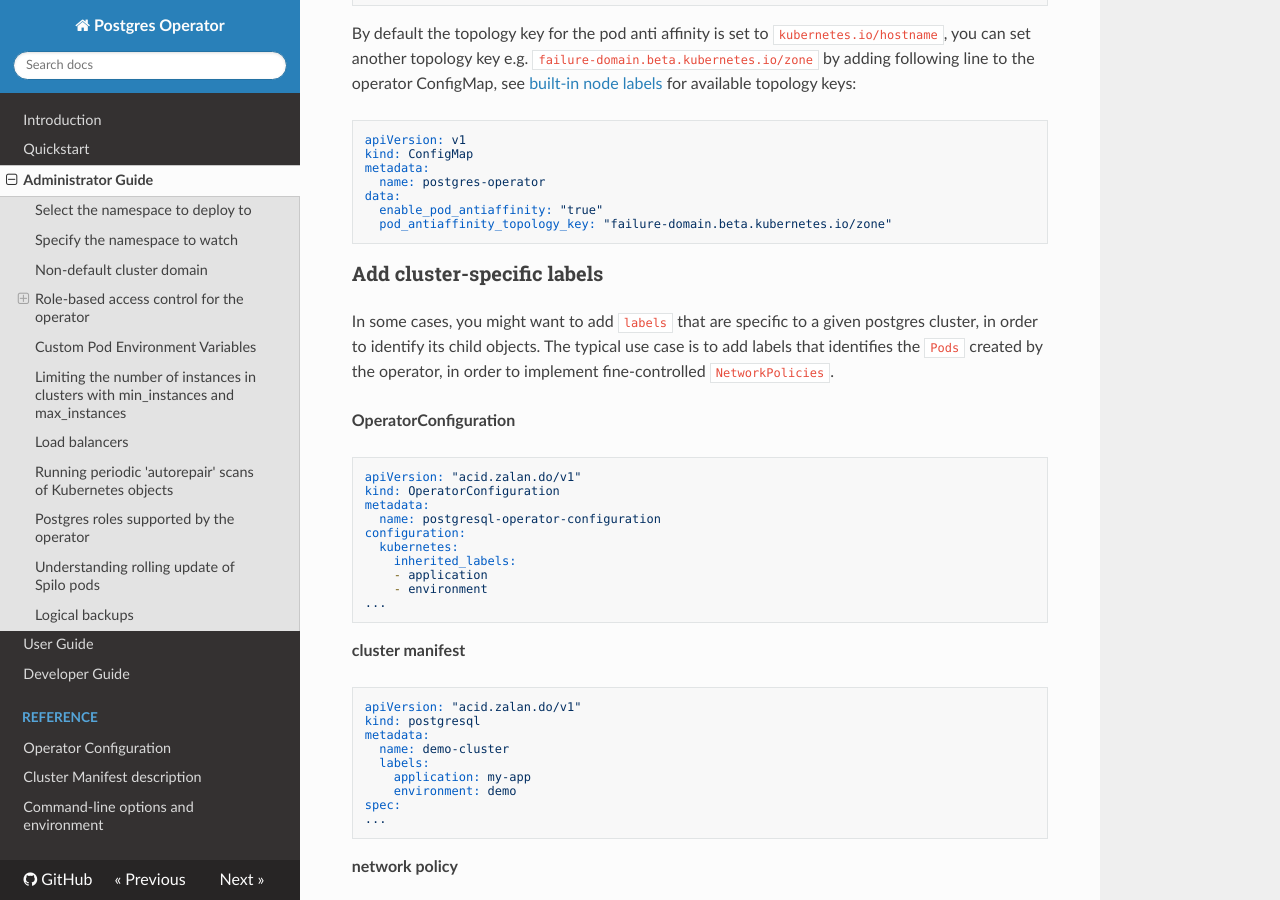
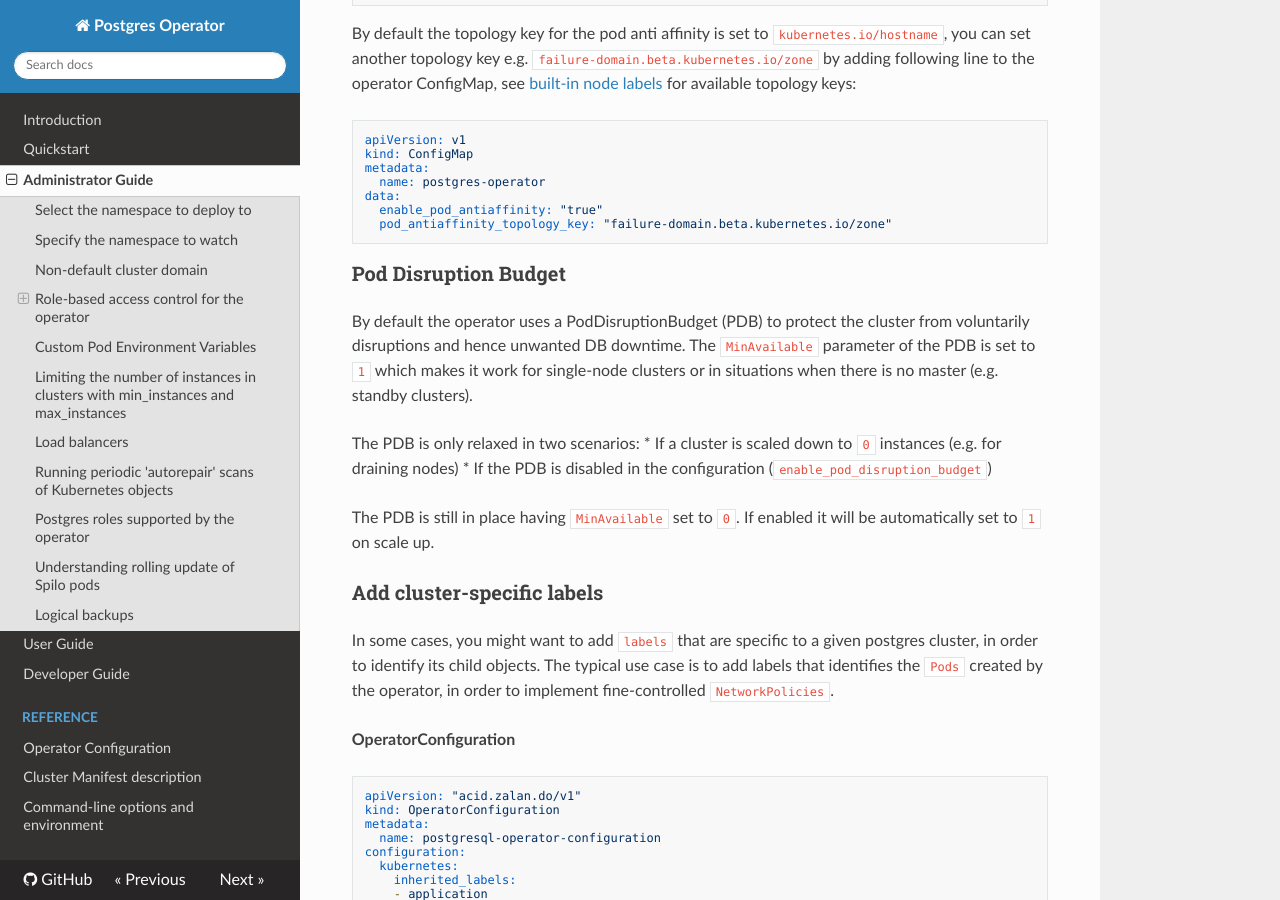
Before and after one commit to zalando/postgres-operator, an MkDocs documentation site: the page built from docs/administrator.md, in a window 1280 px wide and 900 px high, scrolled down 2847 px. Built offline with MkDocs 1.6.1, drawn with Linux system fonts in a browser that asks for light colours; nearby versions of some CDN libraries; old or Windows-style settings are respelled for this version of MkDocs.

Commit message:
improve docs

````diff
--- a/docs/administrator.md
+++ b/docs/administrator.md
@@ -153,6 +153,20 @@ data:
   enable_pod_antiaffinity: "true"
   pod_antiaffinity_topology_key: "failure-domain.beta.kubernetes.io/zone"
 ```
+
+### Pod Disruption Budget
+
+By default the operator uses a PodDisruptionBudget (PDB) to protect the cluster
+from voluntarily disruptions and hence unwanted DB downtime. The `MinAvailable`
+parameter of the PDB is set to `1` which makes it work for single-node clusters
+or in situations when there is no master (e.g. standby clusters).
+
+The PDB is only relaxed in two scenarios:
+* If a cluster is scaled down to `0` instances (e.g. for draining nodes)
+* If the PDB is disabled in the configuration (`enable_pod_disruption_budget`)
+
+The PDB is still in place having `MinAvailable` set to `0`. If enabled it will
+be automatically set to `1` on scale up.
 
 ### Add cluster-specific labels
 
````
Also changed, not shown: docs/reference/operator_parameters.md (+5 -4 lines), 1 other file.
